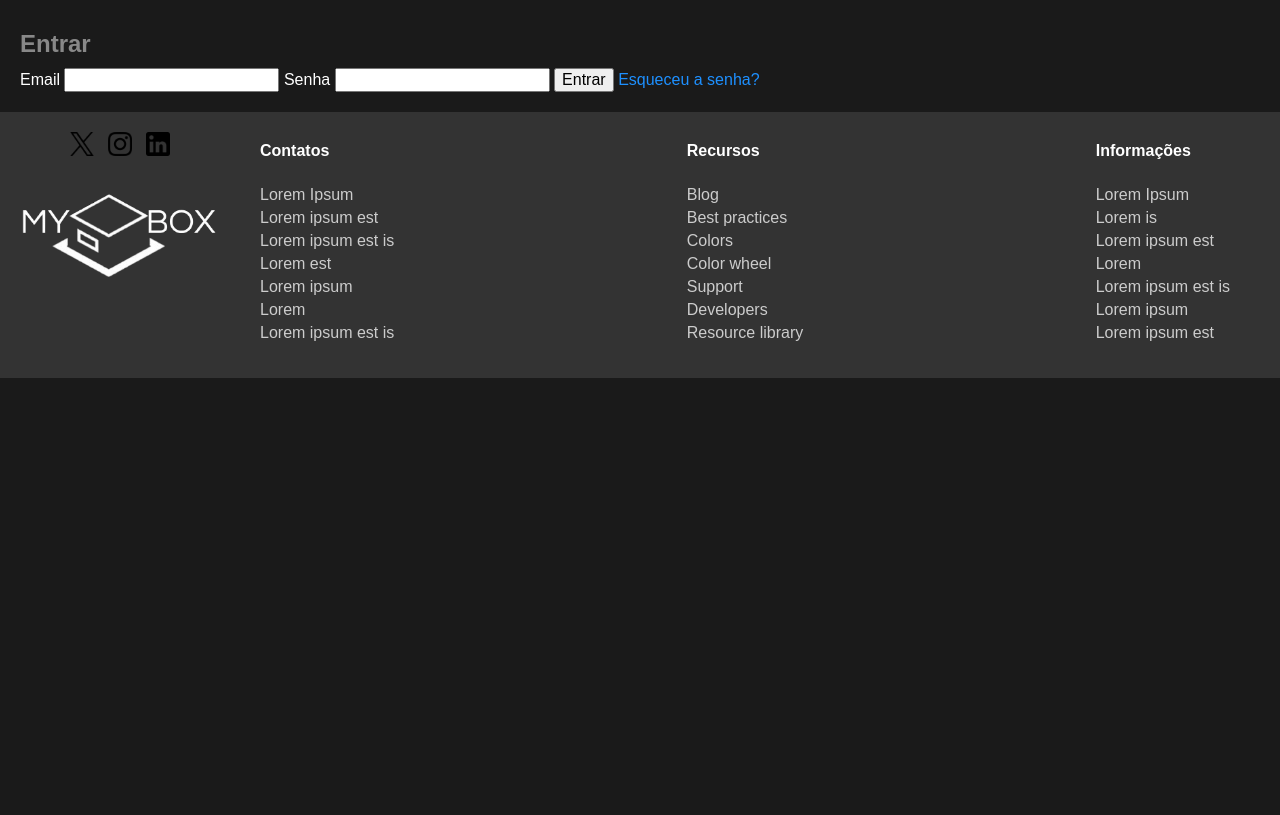
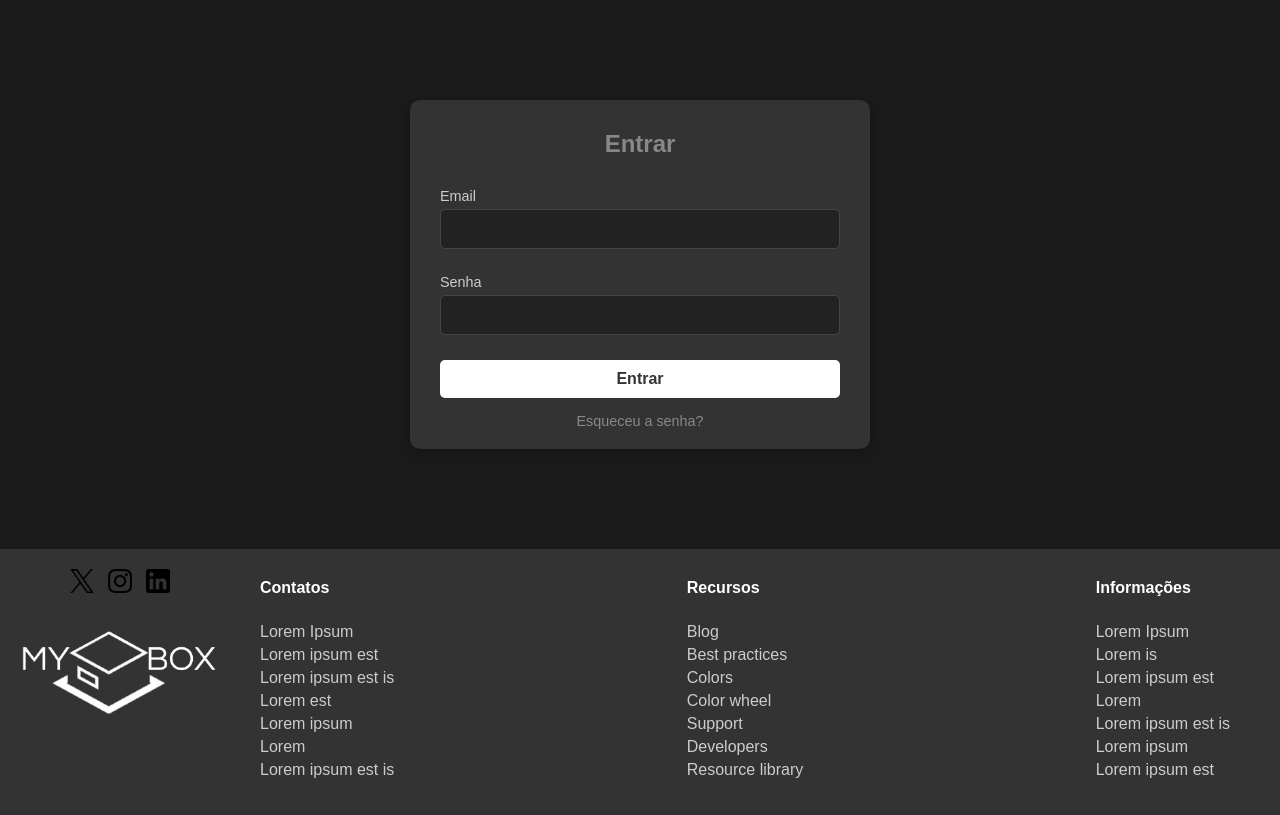
Before and after one commit to MatzkinGurza/PMR3304_MyBoxProject, a Django app: page /users/login/ in a window 1280 px wide. Shown: the part 66-881 px from the top of the page. Before the commit the page ends 444 px from the top, so only its background shows below. Run offline with Django 5.2, Linux system fonts and the light colour scheme.

Commit message:
atualizar css login

```diff
--- a/MyBox/static/css/pages/users.css
+++ b/MyBox/static/css/pages/users.css
@@ -116,3 +116,77 @@ textarea {
     font-size: 0.9em;
     color: #888;
 }
+
+/* login.css */
+
+/* Container do Formulário de Login */
+.login-container {
+    max-width: 400px;
+    margin: 80px auto;
+    padding: 20px 30px;
+    background-color: #333;
+    border-radius: 10px;
+    text-align: center;
+    color: #fff;
+    box-shadow: 0 4px 8px rgba(0, 0, 0, 0.2);
+}
+
+/* Título da Página de Login */
+.login-container h2 {
+    font-size: 1.5em;
+    color: #888;
+    margin-bottom: 20px;
+}
+
+/* Labels do Formulário de Login */
+.login-container label {
+    display: block;
+    font-size: 0.9em;
+    color: #ccc;
+    margin: 10px 0 5px;
+    text-align: left;
+}
+
+/* Campos de Entrada de Texto e Senha */
+.login-container input[type="email"],
+.login-container input[type="password"] {
+    width: 100%;
+    padding: 10px;
+    background-color: #222;
+    border: 1px solid #444;
+    border-radius: 5px;
+    color: #fff;
+    margin-bottom: 15px;
+    box-sizing: border-box;
+}
+
+/* Botão de Login */
+.login-container button {
+    width: 100%;
+    padding: 10px;
+    background-color: #fff;
+    color: #333;
+    border: none;
+    border-radius: 5px;
+    font-weight: bold;
+    cursor: pointer;
+    margin-top: 10px;
+    transition: background-color 0.3s;
+}
+
+.login-container button:hover {
+    background-color: #ddd;
+}
+
+/* Link para Esqueceu a Senha */
+.login-container .forgot-password {
+    display: block;
+    margin-top: 15px;
+    font-size: 0.9em;
+    color: #888;
+    text-decoration: none;
+}
+
+.login-container .forgot-password:hover {
+    color: #fff;
+}
```
